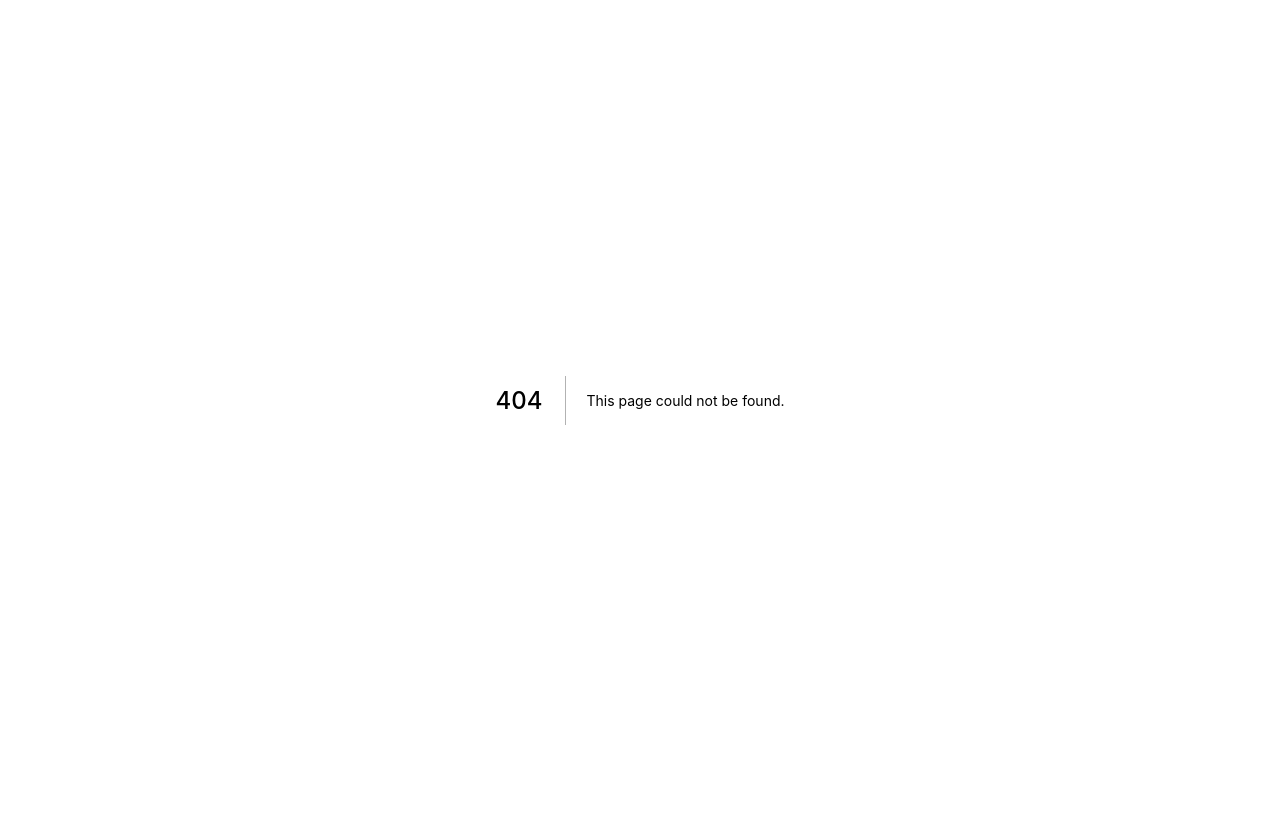
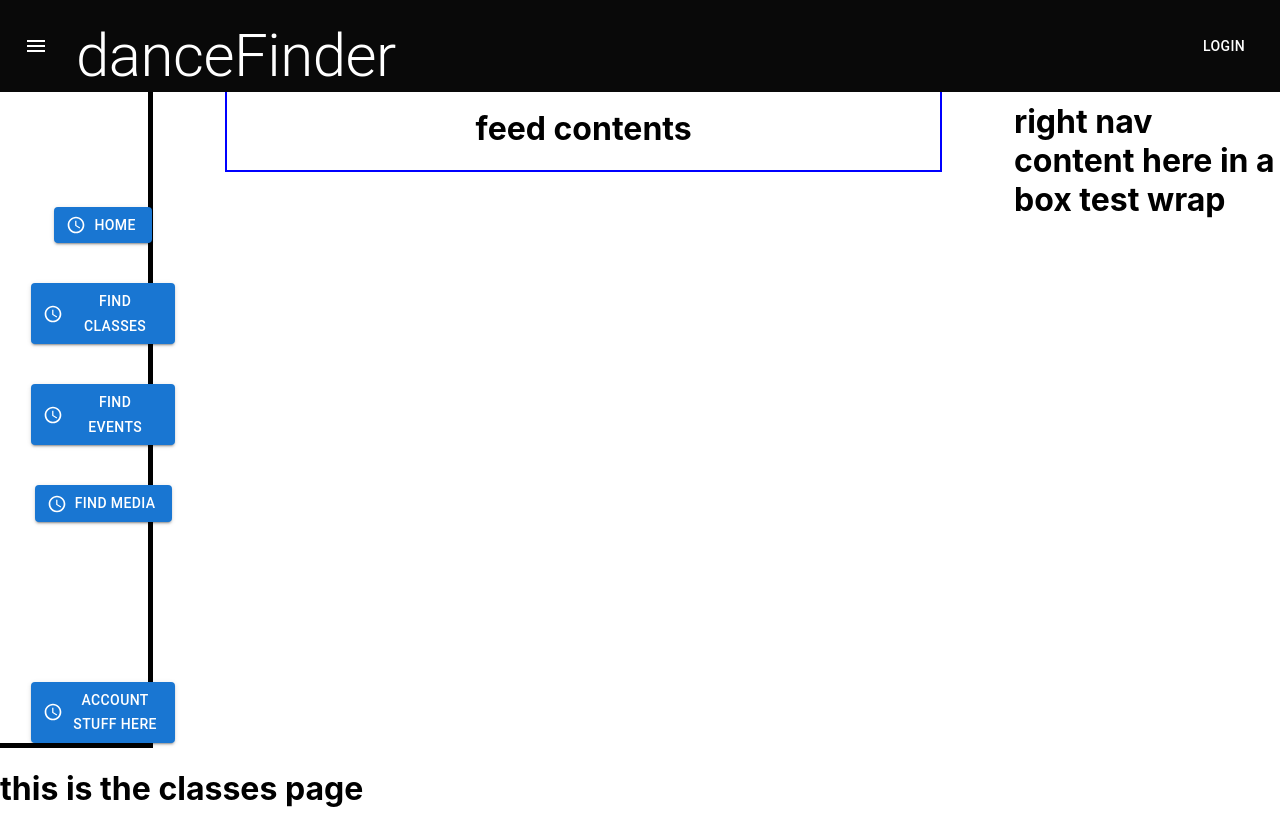
Before and after one commit to Chris-Wagg/danceFinder-next, a Next.js app: page /components/ClassesPage in a window 1280 px wide. Before the commit this address had no page. Before the commit the page ends 800 px from the top, so only its background shows below. Built offline with nearby package versions, Linux system fonts and the light colour scheme.

Commit message:
classes page added

```diff
--- /dev/null
+++ b/pages/components/ClassesPage.jsx
@@ -0,0 +1,10 @@
+import LandingPage from './LandingPage'
+
+export default function ClassesPage() {
+	return (
+		<>
+			<LandingPage />
+			<h1>this is the classes page</h1>
+		</>
+	)
+}
--- a/pages/components/HeaderBar.jsx
+++ b/pages/components/HeaderBar.jsx
@@ -34,7 +34,7 @@ export default function HeaderBar() {
 							sx={{ mr: 2, color: 'white' }}>
 							<MenuIcon />
 						</IconButton>
-						<Link href='/' sx={{ cursor: 'pointer' }}>
+						{/* <Link href='/' sx={{ cursor: 'pointer' }}> */}
 						<Typography
 							variant='h2'
 							component='div'
@@ -45,7 +45,7 @@ export default function HeaderBar() {
 							}}>
 							danceFinder
 						</Typography>
-						</Link>
+						{/* </Link> */}
 						<Button color='inherit'>Login</Button>
 					</Toolbar>
 				</AppBar>
--- a/pages/components/LandingPage.jsx
+++ b/pages/components/LandingPage.jsx
@@ -2,9 +2,13 @@ import { Button, Box, Grid } from '@mui/material'
 
 import LeftNav from './LeftNav'
 import CentralNav from './CentralNav'
+import RightNav from './RightNav'
+import HeaderBar from './HeaderBar'
 
 export default function LandingPage() {
 	return (
+		<>
+			<HeaderBar />
 			<Box>
 				<Box display='flex' flexDirection='column' alighItems='center'>
 					<Grid container spacing={9}>
@@ -13,12 +17,14 @@ export default function LandingPage() {
 						</Grid>
 						<Grid item lg={7} md={7} sm={7}>
 							<CentralNav />
+							{/* This might need to change depending on the navigation */}
 						</Grid>
 						<Grid item lg={3} md={3} sm={3}>
-						<LeftNav />
+							<RightNav />
 						</Grid>
 					</Grid>
 				</Box>
 			</Box>
+		</>
 	)
 }
--- a/pages/components/LeftNav.jsx
+++ b/pages/components/LeftNav.jsx
@@ -1,5 +1,7 @@
+import Link from 'next/link'
+
+import AccessTimeIcon from '@mui/icons-material/AccessTime'
 import { Button, Box, Grid } from '@mui/material'
-import AccessTimeIcon from '@mui/icons-material/AccessTime'
 import { makeStyles } from '@material-ui/core'
 
 const useStyle = makeStyles((theme) => {
@@ -12,7 +14,7 @@ const useStyle = makeStyles((theme) => {
 	}
 })
 
-export default function LandingPage() {
+export default function LeftNav() {
 	const classes = useStyle()
 	return (
 		<Box>
@@ -31,12 +33,13 @@ export default function LandingPage() {
 				<Grid item />
 				<Grid item>
 					<Button variant='contained' startIcon={<AccessTimeIcon />}>
-						Home
+						<Link href='/'>Home</Link>
 					</Button>
 				</Grid>
 				<Grid item>
 					<Button variant='contained' startIcon={<AccessTimeIcon />}>
-						find classes
+						<Link href='/components/ClassesPage'>Find classes</Link>
+						{/* fix this link later to makes sure components doesn't show in the url */}
 					</Button>
 				</Grid>
 				<Grid item>
--- /dev/null
+++ b/pages/components/RightNav.jsx
@@ -0,0 +1,40 @@
+import { Button, Box, Grid } from '@mui/material'
+import AccessTimeIcon from '@mui/icons-material/AccessTime'
+
+export default function RightNav() {
+	return (
+		<>
+			<Box
+				display='flex'
+				flexDirection='row'
+				justifyContent='space-evenly'
+				alignItems='center'
+				spacing={3}>
+				<Button
+					variant='contained'
+					startIcon={<AccessTimeIcon />}
+					sx={{ margin: '10px' }}>
+					my Timetable
+				</Button>
+
+				<Button
+					variant='contained'
+					startIcon={<AccessTimeIcon />}
+					sx={{ margin: '10px' }}>
+					my Events
+				</Button>
+
+				{/* <Button
+					variant='contained'
+					startIcon={<AccessTimeIcon />}
+					sx={{ margin: '10px' }}>
+					Messages
+				</Button> */}
+			</Box>
+
+			<Box>
+				<h1>right nav content here in a box test wrap</h1>
+			</Box>
+		</>
+	)
+}
--- a/pages/index.js
+++ b/pages/index.js
@@ -1,14 +1,16 @@
 import { Toolbar } from '@mui/material'
+import ClassesPage from './components/ClassesPage'
 import HeaderBar from './components/HeaderBar'
 import LandingPage from './components/LandingPage'
 
 export default function Home() {
 	return (
 		<>
-			<HeaderBar />
+			{/* <HeaderBar /> */}
 			<Toolbar />
 			<Toolbar />
 			<LandingPage />
+			{/* <ClassesPage /> */}
 		</>
 	)
 }
```
Lines whose indentation alone changed are shown as unchanged.
